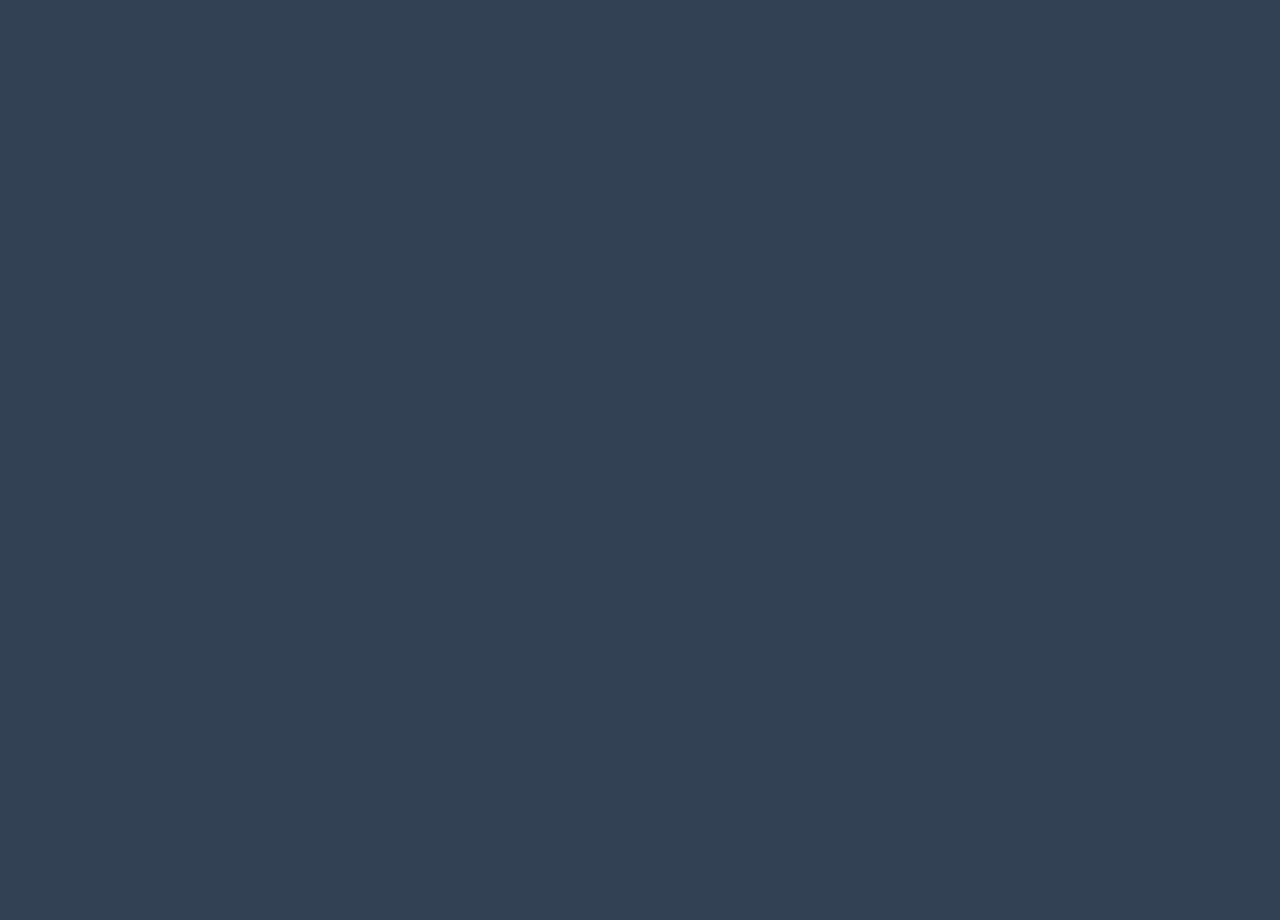
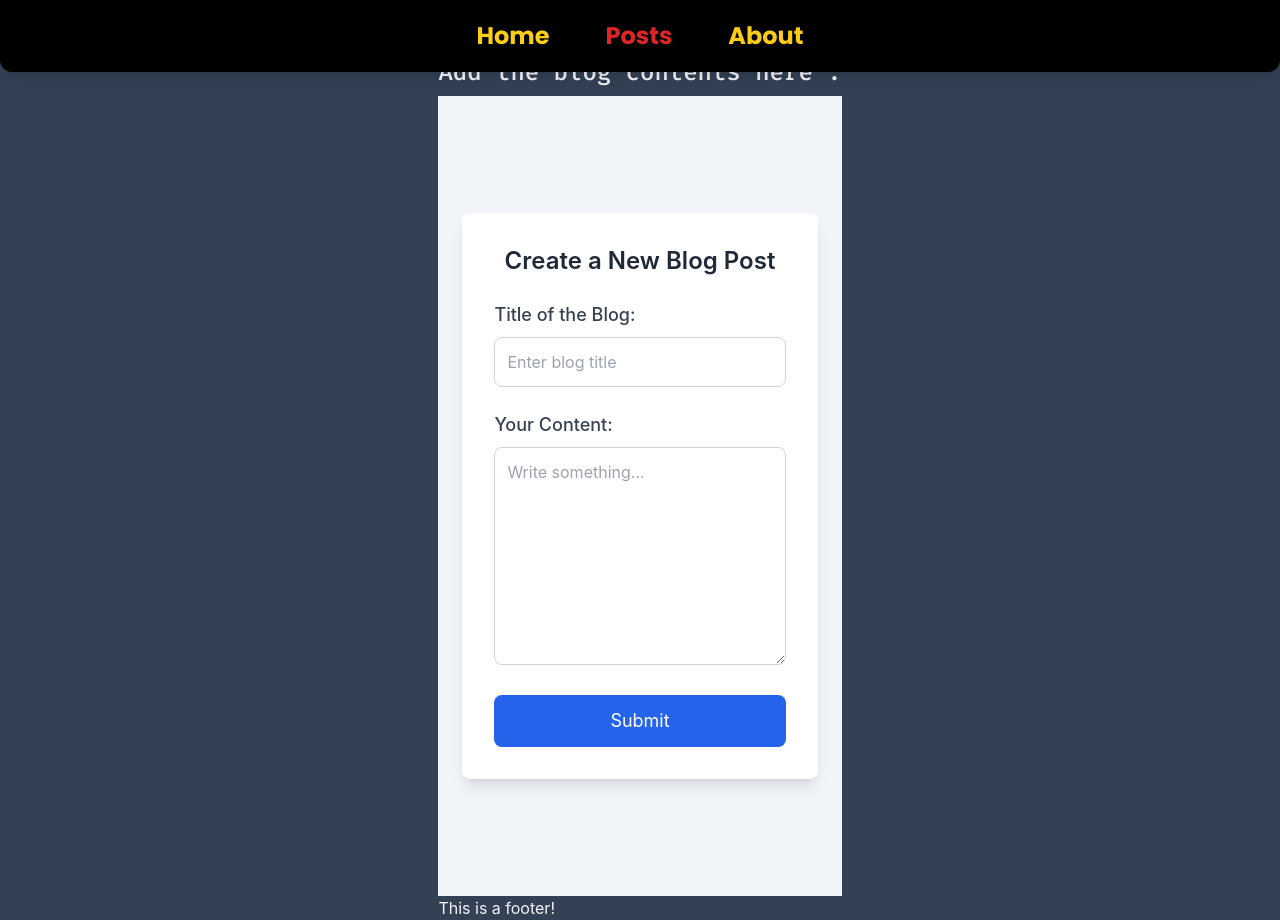
Before and after one commit to chriswilder3/React-Firebase-App, a React (Vite) app: page /posts/create in a window 1280 px wide. Before the commit this address had no page. Before the commit the page ends 800 px from the top, so only its background shows below. Built offline with nearby package versions, Linux system fonts and the light colour scheme.

Commit message:
added comps and form for creating blogs

```diff
--- a/index.html
+++ b/index.html
@@ -9,7 +9,7 @@
     <link rel="preconnect" href="https://fonts.gstatic.com" crossorigin>
     <link href="https://fonts.googleapis.com/css2?family=Fira+Mono:wght@400;500;700&family=Poppins:ital,wght@0,100;0,200;0,300;0,400;0,500;0,600;0,700;0,800;0,900;1,100;1,200;1,300;1,400;1,500;1,600;1,700;1,800;1,900&display=swap" rel="stylesheet">
   </head>
-  <body class='flex flex-col min-h-screen gap-4 bg-slate-700'>
+  <body class='flex flex-col min-h-screen bg-slate-700'>
     <div id="root"></div>
     <script type="module" src="/src/main.jsx"></script>
   </body>
--- a/src/App.css
+++ b/src/App.css
@@ -1,42 +1,6 @@
 #root {
 
   margin: 0 auto;
-  padding: 2rem;
+
 
 }
-
-.logo {
-  height: 6em;
-  padding: 1.5em;
-  will-change: filter;
-  transition: filter 300ms;
-}
-.logo:hover {
-  filter: drop-shadow(0 0 2em #646cffaa);
-}
-.logo.react:hover {
-  filter: drop-shadow(0 0 2em #61dafbaa);
-}
-
-@keyframes logo-spin {
-  from {
-    transform: rotate(0deg);
-  }
-  to {
-    transform: rotate(360deg);
-  }
-}
-
-@media (prefers-reduced-motion: no-preference) {
-  a:nth-of-type(2) .logo {
-    animation: logo-spin infinite 20s linear;
-  }
-}
-
-.card {
-  padding: 2em;
-}
-
-.read-the-docs {
-  color: #888;
-}
--- a/src/App.jsx
+++ b/src/App.jsx
@@ -5,6 +5,7 @@ import Posts from './components/posts/Posts';
 import { BrowserRouter as Router, Routes, Route } from 'react-router-dom';
 import Layout from './Layout';
 import Home from './components/home/Home';
+import PostCreate from './components/posts/PostCreate';
 
 function App() {
 
@@ -16,6 +17,7 @@ function App() {
           <Route path='/' element={ <Layout/> }>
              < Route index element={ <Home />} />
              < Route path='posts' element={ <Posts /> } />
+             < Route path='posts/create' element={ <PostCreate /> } />
           </Route>
         </Routes>
       </Router>
--- a/src/components/footer/Footer.jsx
+++ b/src/components/footer/Footer.jsx
@@ -2,7 +2,7 @@ import React from 'react'
 
 function Footer() {
   return (
-    <div className='mt-10'>
+    <div className='mt-auto'>
         This is a footer!
     </div>
   )
--- a/src/components/home/Hero.jsx
+++ b/src/components/home/Hero.jsx
@@ -7,7 +7,7 @@ function Hero() {
             Sachin's Blogs
         </h1>
 
-        <h2 className="battlestar text-3xl font-thin text-blue-500 text-center">
+        <h2 className="tiefighter text-3xl font-medium textshadow text-blue-400 text-center">
             <span>
               Made with React, Firebase, and Lightsabers
             </span>
--- a/src/components/navbar/Navbar.jsx
+++ b/src/components/navbar/Navbar.jsx
@@ -1,17 +1,23 @@
 import React from 'react'
+import { NavLink } from 'react-router-dom'
 
 function Navbar() {
   return (
-    <div className=" ">
-      <ul className=" fixed z-10 w-1/2 py-6 px-8 rounded-full  indianred md:flex gap-10 poppins font-semibold text-lg text-white shadow-md">
+    <>
+      <div className="fixed top-0 left-0 w-full z-10 mb-16 py-5 px-8 bg-black md:flex justify-center gap-10 rounded-b-xl shadow-lg">
+        <ul className="flex gap-10 font-bold text-2xl poppins text-yellow-400 space-x-4">
           <li>
-          <a href="#" className="hover:text-yellow-400 transition-colors">Home</a>
+            <NavLink to="/" className={({ isActive }) => isActive ? "text-red-600 glow" : "hover:text-blue-400 hover:glow"}>
+              Home
+            </NavLink>
           </li>
           <li>
-          <a href="#" className="hover:text-yellow-400 transition-colors">Posts</a>
+            <NavLink to="/posts" className={({ isActive }) => isActive ? "text-red-600 glow" : "hover:text-blue-400 hover:glow"}>
+              Posts
+            </NavLink>
           </li>
           <li>
-          <a href="#" className="hover:text-yellow-400 transition-colors">About</a>
+            <a href="#" className="hover:text-blue-400 transition-colors glow">About</a>
           </li>
         {/* <li className="flex items-center gap-2">
           <input
@@ -28,6 +34,7 @@ function Navbar() {
         </li> */}
       </ul>
       </div>
+    </>
   )
 }
 
--- /dev/null
+++ b/src/components/posts/PostCreate.jsx
@@ -0,0 +1,57 @@
+import React from 'react'
+
+function PostCreate() {
+    const handleCreatePost = () =>{
+
+        console.log();
+    }
+
+  return (
+    <div className='mt-14 '>
+        <h1 className=' mb-2 text-2xl fira-mono text font-medium '>
+            Add the blog contents here :
+        </h1>
+        <div className="flex justify-center items-center min-h-screen bg-slate-100 p-6">
+            <form onSubmit={handleCreatePost} className="w-full max-w-lg bg-white p-8 rounded-lg shadow-lg space-y-6">
+                <h1 className="text-2xl font-semibold text-gray-800 text-center">Create a New Blog Post</h1>
+
+                {/* Blog Title */}
+                <div>
+                    <label htmlFor="title" className="block text-lg font-medium text-gray-700 mb-2">Title of the Blog:</label>
+                    <input
+                        type="text"
+                        name="title"
+                        id="title"
+                        placeholder="Enter blog title"
+                        className="w-full p-3 border border-gray-300 rounded-lg focus:outline-none focus:ring-2 focus:ring-blue-500"
+                    />
+                </div>
+
+                {/* Blog Content */}
+                <div>
+                    <label htmlFor="content" className="block text-lg font-medium text-gray-700 mb-2">Your Content:</label>
+                    <textarea
+                        id="content"
+                        rows="8"
+                        className="w-full p-3 border border-gray-300 rounded-lg focus:outline-none focus:ring-2 focus:ring-blue-500"
+                        placeholder="Write something..."
+                    ></textarea>
+                </div>
+
+                {/* Submit Button */}
+                <div className="flex justify-center">
+                    <button
+                        type="submit"
+                        className="w-full py-3 bg-blue-600 text-white text-lg rounded-lg hover:bg-blue-700 focus:outline-none focus:ring-2 focus:ring-blue-400 transition-colors"
+                    >
+                        Submit
+                    </button>
+                </div>
+            </form>
+        </div>
+
+    </div>
+  )
+}
+
+export default PostCreate
--- a/src/components/posts/Posts.jsx
+++ b/src/components/posts/Posts.jsx
@@ -1,16 +1,19 @@
 import React from 'react'
 import PostCard from './PostCard'
+import { Link } from 'react-router-dom'
 function Posts() {
 
   const postlink = 'oolala'
 
   return (
 
-    <div className=' mt-14 '>
-      <h1 className='text-2xl ml-20 poppins text-center text-rose-400 my-3 '>
-          Create a new post
+    <div className=' mt-14 flex flex-col '>
+      <h1 className='text-4xl poppins  text-center text-sky-600 my-3 '>
+          Post a new blog
       </h1>
-
+      <Link to='/posts/create' className='py-2 text-3xl font-semibold px-8 bg-sky-600 mx-auto rounded '>
+        +
+      </Link>
       <PostCard title='Best Star wars movies' preview=' Never mind' date={ `${new Date( Date.now()).toLocaleDateString()}`} bloglink={postlink} />
       <PostCard title='Best Star wars movies' preview=' Never mind' date={ `${new Date( Date.now()).toLocaleDateString()}`} bloglink={postlink} />
 
--- a/src/index.css
+++ b/src/index.css
@@ -19,6 +19,11 @@
     font-family: 'deathstar';
     src: url('assets/fonts/death-star-font/DeathStar-VmWB.ttf');
   }
+  @font-face {
+    font-family: 'tiefighter';
+    src: url('assets/fonts/boba-fonts_tie-wing/TIE-Wing.ttf');
+  }
+
 
   body {
 
@@ -52,6 +57,12 @@
   .deathstar{
     font-family: 'deathstar';
   }
+  .tiefighter{
+    font-family: 'tiefighter';
+  }
+  .fira-mono{
+    font-family: 'Fira Mono';
+  }
 
   a {
     text-decoration: none;
@@ -60,3 +71,7 @@
   a:hover {
     cursor: pointer;
   }
+
+  .textshadow{
+    text-shadow: 2px 2px 2px black;
+  }
```
Lines whose indentation alone changed are shown as unchanged.
